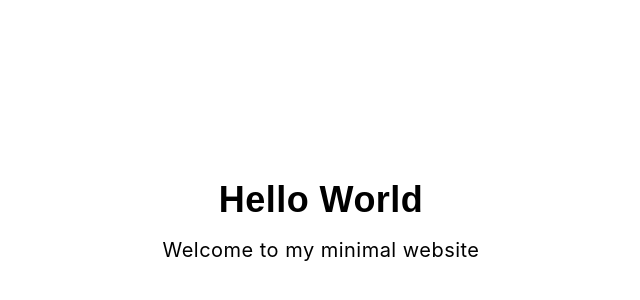
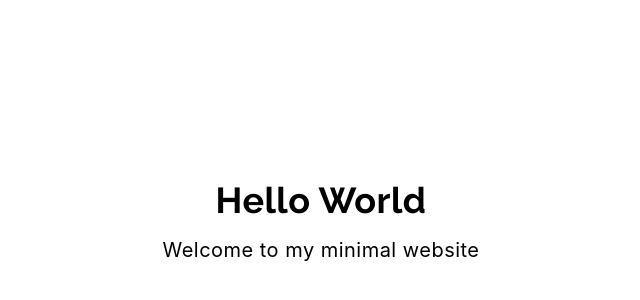
Before and after one commit to ddz369/personal-website-v2, a Next.js app: page / in a window 1280 px wide. Shown: the part 178-478 px from the top of the page, without its empty margins (319-959 px from the left). Built offline with nearby package versions, Linux system fonts and the light colour scheme.

Commit message:
refactor: adopt Tailwind v4 conventions and optimize fonts with Next.js
- Updated globals.css to use proper Tailwind v4 directives and layers
- Implemented Next.js optimized font loading for Work Sans and Raleway
- Organized CSS using @layer directives for better maintainability

```diff
--- a/src/pages/_app.tsx
+++ b/src/pages/_app.tsx
@@ -1,6 +1,11 @@
 import '@/styles/globals.css';
 import type { AppProps } from 'next/app';
+import { workSans, raleway } from '@/utils/fonts';
 
 export default function App({ Component, pageProps }: AppProps) {
-  return <Component {...pageProps} />;
+  return (
+    <main className={`${workSans.variable} ${raleway.variable}`}>
+      <Component {...pageProps} />
+    </main>
+  );
 }
--- a/src/styles/globals.css
+++ b/src/styles/globals.css
@@ -1,23 +1,16 @@
 @import 'tailwindcss';
-@import url('https://fonts.googleapis.com/css2?family=Raleway:wght@100;200;300;400;500;600;700;800;900&display=swap');
-@import url('https://fonts.googleapis.com/css2?family=Work+Sans:ital,wght@0,100;0,200;0,300;0,400;0,500;0,600;0,700;0,800;0,900;1,100;1,200;1,300;1,400;1,500;1,600;1,700;1,800;1,900&display=swap');
 
+@layer base {
   :root {
+    /* Font variables are set by Next.js in _app.tsx */
+  }
+
+  html {
     letter-spacing: 0.03em;
   }
 
   body {
-  background: var(--background);
-  color: var(--foreground);
-  font-family:
-    'Work Sans',
-    -apple-system,
-    BlinkMacSystemFont,
-    'Segoe UI',
-    Roboto,
-    'Helvetica Neue',
-    Arial,
-    sans-serif;
+    font-family: var(--font-sans);
   }
 
   h1,
@@ -26,5 +19,35 @@ h3,
   h4,
   h5,
   h6 {
-  font-family: 'Raleway', sans-serif;
+    font-family: var(--font-heading);
   }
+}
+
+@layer utilities {
+  /* Custom animations */
+  @keyframes float {
+    0%,
+    100% {
+      transform: translateY(0);
+    }
+    50% {
+      transform: translateY(-10px);
+    }
+  }
+
+  .animate-float {
+    animation: float 6s ease-in-out infinite;
+  }
+
+  .animate-float-delay-1 {
+    animation: float 6s ease-in-out 1s infinite;
+  }
+
+  .animate-float-delay-2 {
+    animation: float 6s ease-in-out 2s infinite;
+  }
+
+  .animate-float-delay-3 {
+    animation: float 6s ease-in-out 3s infinite;
+  }
+}
--- /dev/null
+++ b/src/utils/fonts.ts
@@ -0,0 +1,15 @@
+import { Work_Sans, Raleway } from 'next/font/google';
+
+export const workSans = Work_Sans({
+  subsets: ['latin'],
+  display: 'swap',
+  variable: '--font-sans',
+  weight: ['100', '200', '300', '400', '500', '600', '700', '800', '900'],
+});
+
+export const raleway = Raleway({
+  subsets: ['latin'],
+  display: 'swap',
+  variable: '--font-heading',
+  weight: ['100', '200', '300', '400', '500', '600', '700', '800', '900'],
+});
```
Lines whose indentation alone changed are shown as unchanged.
